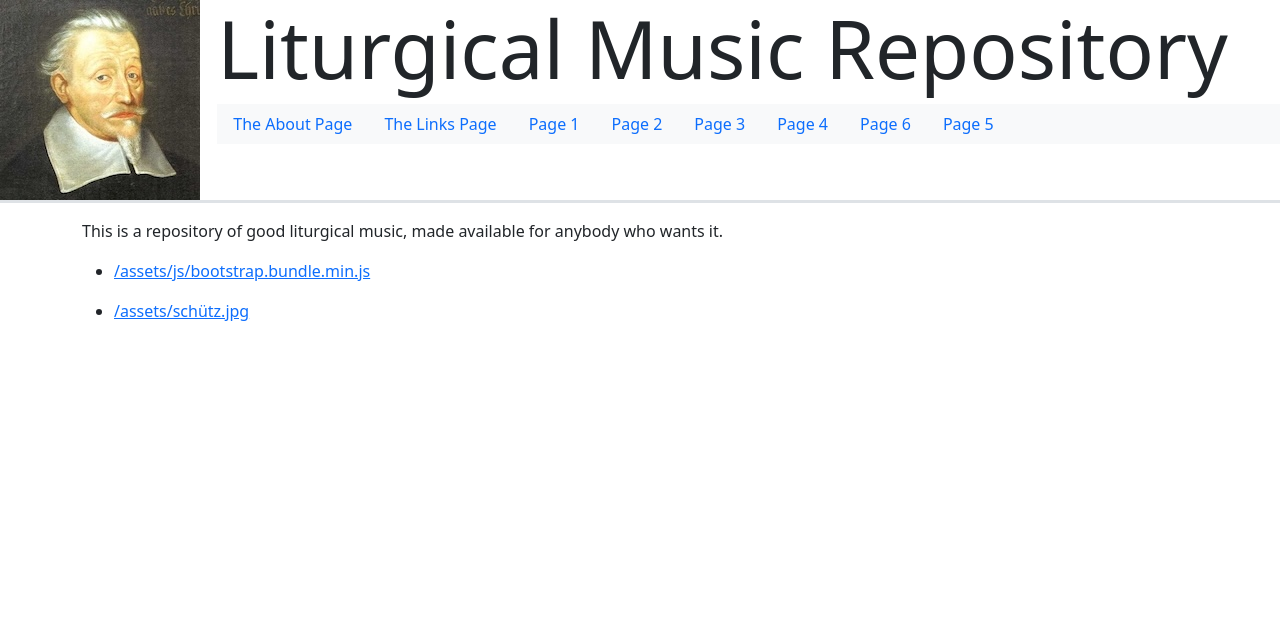
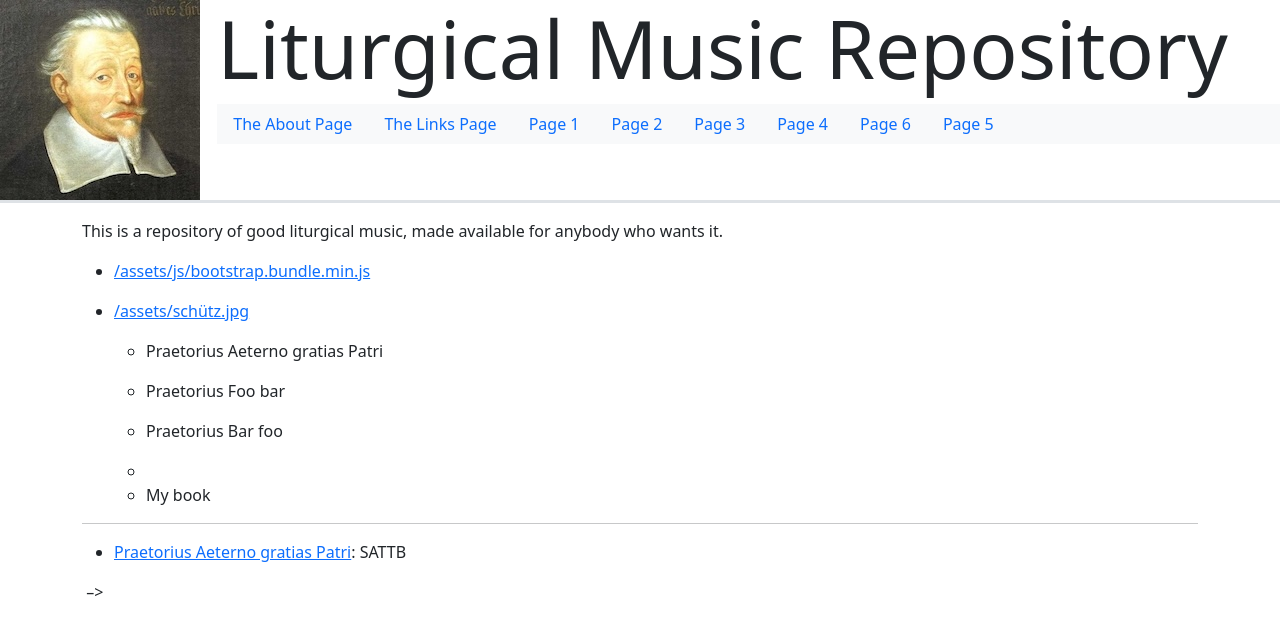
Before and after one commit to coranglais16/liturgical-music, a Jekyll site: the page built from docs/index.md, in a window 1280 px wide. Shown: the top 635 px of the page. Built offline with Jekyll 4.4.1, drawn with Linux system fonts in a browser that asks for light colours.

Commit message:
testing Liquid template inclusion of PDF files with metadata in database.yml

```diff
--- /dev/null
+++ b/docs/_data/database.yml
@@ -0,0 +1,22 @@
+# id: 0
+-
+  url: /assets/pdfs/Praetorius Aeterno gratias Patri.pdf
+  type: pdf
+  name: Praetorius Aeterno gratias Patri
+  composer: Michael Praetorius
+  voicing: SATTB
+
+-
+  type: pdf
+  name: Praetorius Foo bar
+
+-
+  name: Praetorius Bar foo
+
+-
+  composer: A butt
+
+-
+  url: /assets/book.pdf
+  type: application/pdf
+  name: My book
--- a/docs/index.md
+++ b/docs/index.md
@@ -7,3 +7,27 @@ This is a repository of good liturgical music, made available for anybody who wa
 {% for p in site.static_files %}
 - [{{ p.path }}]({{ p.path | relative_url }})
 {% endfor %}
+
+{% assign motet = site.data.database[0] %}
+{% for id in site.data.database %}
+	- {{ id.name }}
+{% endfor %}
+
+
+---------
+
+
+
+- [{{ motet.name }}]({{ motet.url }}): {{ motet.voicing }}
+
+<!-- Then you can access the book entry at the id with site.data.assets[17]. You can create includes with parameters for every type you want to embed. For example:
+
+ <!-- _includes/image.html (id, class)-->
+{% assign id = include.id | times: 1 %}
+{% assign image = site.data.images[id] %}
+<img
+  class="{{ include.class }}"
+  alt="{{ image.name }}"
+  src="{{ image.url }}"
+/>
+-->
```
Also changed, not shown: 1 other file.
